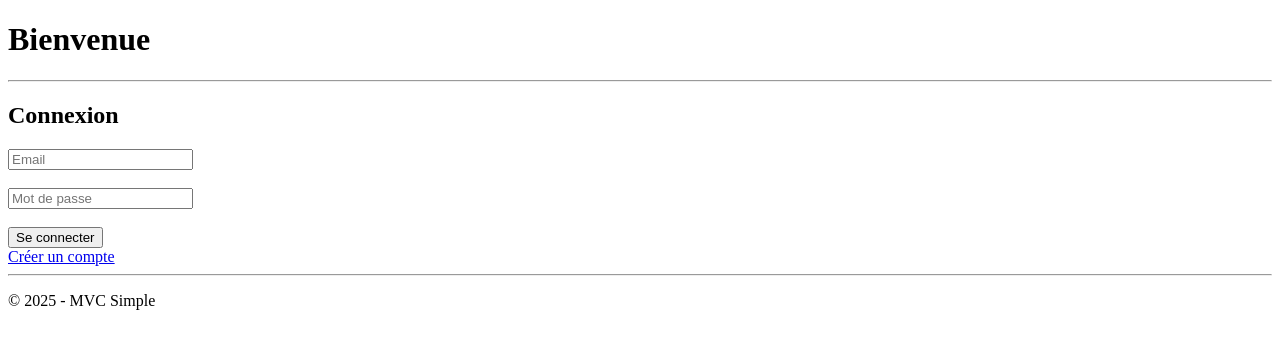
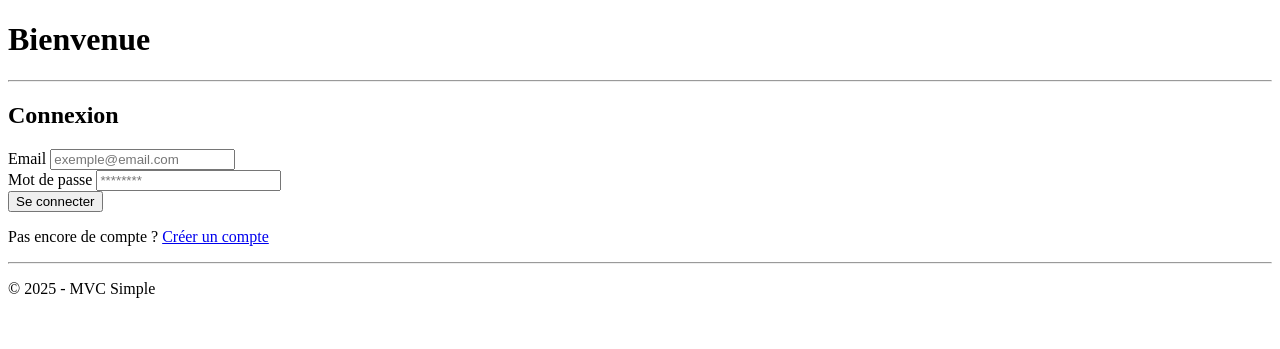
Before and after one commit to AZIZABADA10/Simple_design_pattern_mvc, a PHP site: page /auth/login.php in a window 1280 px wide. Shown: the top 349 px of the page. Run offline with PHP 8.4, Linux system fonts and the light colour scheme.

Commit message:
style(auth): moderniser la page de connexion avec Tailwind CSS

```diff
--- a/app/views/auth/login.php
+++ b/app/views/auth/login.php
@@ -1,22 +1,62 @@
 <?php require_once __DIR__ . '/../layout/header.php'; ?>
 
+<div class="min-h-[70vh] flex items-center justify-center bg-gray-100 px-4">
+    <div class="w-full max-w-md bg-white rounded-2xl shadow-xl p-8 animate-fadeIn">
 
-<h2>Connexion</h2>
+        <h2 class="text-2xl font-bold text-center text-gray-800 mb-6">
+            Connexion
+        </h2>
 
+        <?php if (!empty($error)): ?>
+            <div class="mb-4 text-red-600 bg-red-100 px-4 py-2 rounded-lg text-sm">
+                <?= $error ?>
+            </div>
+        <?php endif; ?>
 
-<?php if (!empty($error)): ?>
-<p style="color:red;"><?= $error ?></p>
-<?php endif; ?>
+        <form method="POST" class="space-y-5">
 
+            <div>
+                <label class="block text-sm font-medium text-gray-600 mb-1">
+                    Email
+                </label>
+                <input
+                    type="email"
+                    name="email"
+                    required
+                    class="w-full px-4 py-2 border rounded-lg focus:outline-none focus:ring-2 focus:ring-blue-500"
+                    placeholder="exemple@email.com"
+                >
+            </div>
 
-<form method="POST">
-<input type="email" name="email" placeholder="Email" required><br><br>
-<input type="password" name="password" placeholder="Mot de passe" required><br><br>
-<button type="submit">Se connecter</button>
-</form>
+            <div>
+                <label class="block text-sm font-medium text-gray-600 mb-1">
+                    Mot de passe
+                </label>
+                <input
+                    type="password"
+                    name="password"
+                    required
+                    class="w-full px-4 py-2 border rounded-lg focus:outline-none focus:ring-2 focus:ring-blue-500"
+                    placeholder="********"
+                >
+            </div>
 
+            <button
+                type="submit"
+                class="w-full bg-blue-600 text-white py-2 rounded-lg font-semibold
+                       hover:bg-blue-700 transition duration-300">
+                Se connecter
+            </button>
+        </form>
 
-<a href="index.php?action=register">Créer un compte</a>
-
+        <p class="text-center text-sm text-gray-600 mt-6">
+            Pas encore de compte ?
+            <a href="index.php?action=register"
+               class="text-blue-600 hover:underline font-medium">
+                Créer un compte
+            </a>
+        </p>
+    </div>
+</div>
 
 <?php require_once __DIR__ . '/../layout/footer.php'; ?>
```
